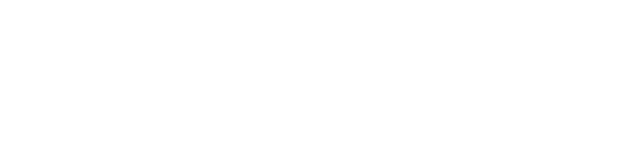
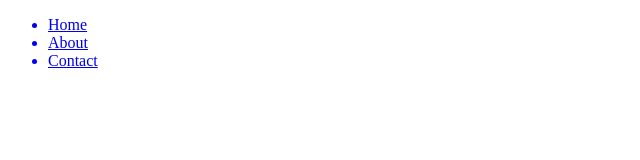
Before and after one commit to semitch495/penelope_adam_website, a plain HTML site: page index.html in a window 1280 px wide. Shown: the whole page, without its empty margins (0-640 px from the left). Drawn offline with Linux system fonts and the light colour scheme.

Commit message:
List items

```diff
--- a/index.html
+++ b/index.html
@@ -5,6 +5,12 @@
     <title>Github Exercise</title>
   </head>
   <body>
-
+    <nav>
+      <ul>
+        <a href='#'><li>Home</li></a>
+        <a href='#'><li>About</li></a>
+        <a href='#'><li>Contact</li></a>
+      </ul>
+    </nav>
   </body>
 </html>
```
